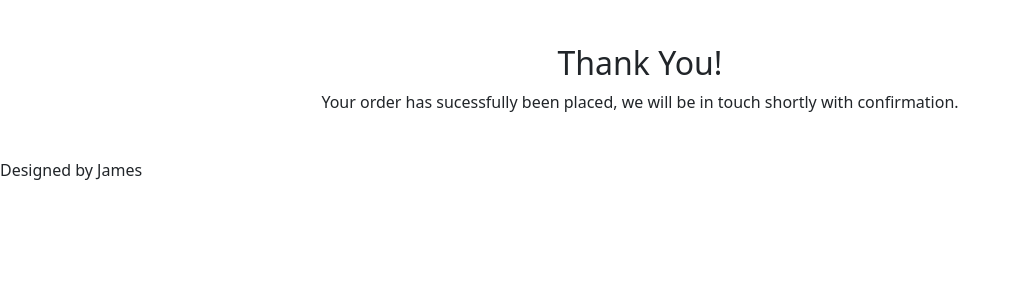
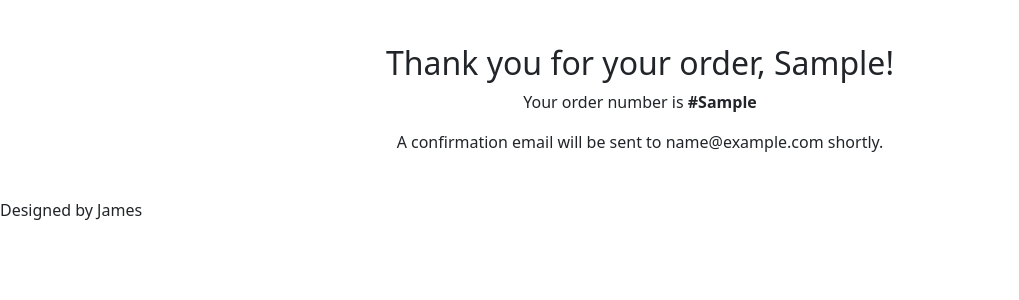
Before and after one commit to james-fitz86/pickle-polona, a Flask app: template templates/order_success.html in a window 1280 px wide. Shown: the part 116-416 px from the top of the page, without its empty margins (0-1019 px from the left). Run offline with Flask 3, Linux system fonts and the light colour scheme; the template is opened without the code that fills it: values that come from a table or form of the project are taken from there, others are empty; tables that the repository leaves empty hold one stand-in row (values such as "Sample post").

Commit message:
added order information to the html

```diff
--- a/templates/order_success.html
+++ b/templates/order_success.html
@@ -8,8 +8,9 @@
 
 {% block main %}
             <div class="container my-4 text-center">
-                <h2>Thank You!</h2>
-                <p>Your order has sucessfully been placed, we will be in touch shortly with confirmation.</p>
+                <h2>Thank you for your order, {{ order.first_name }}!</h2>
+                <p>Your order number is <strong>#{{ order.order_reference }}</strong></p>
+                <p>A confirmation email will be sent to {{ order.email }} shortly.</p>
             </div>
 
 {% endblock %}
```
